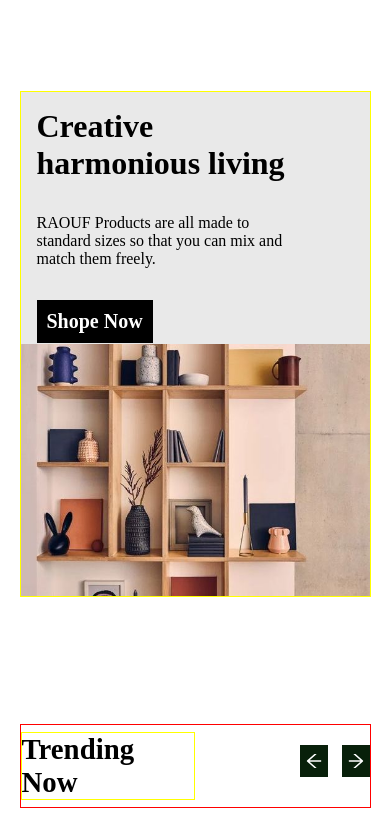
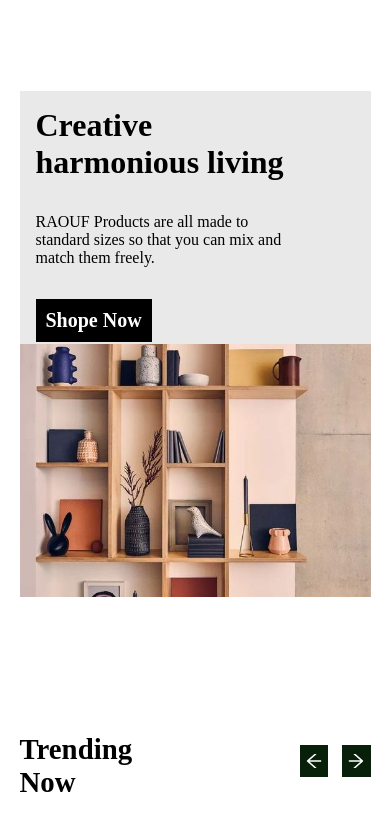
Before and after one commit to it-cct/MargDarsan, a React (Create React App) app: page /#/ in a window 390 px wide. Shown: the part 2311-3124 px from the top of the page. Built offline with nearby package versions, Linux system fonts and the light colour scheme; a web font is replaced by a local one.

Commit message:
improved in responsiveness

```diff
--- a/src/style/responsiveness/Responsiveness.sass
+++ b/src/style/responsiveness/Responsiveness.sass
@@ -58,7 +58,7 @@
 
         // for banner
         .banner
-            border: 1px solid yellow
+            // border: 1px solid yellow
             position: relative
             margin-top: 10vh
             height: 60vh
@@ -75,11 +75,11 @@
     .trending
         // border: 1px solid red
         .trending-top-section
-            border: 1px solid red
+            // border: 1px solid red
             align-items: center
             .heading-h1
                 font-size: 1.2rem
-                border: 1px solid yellow
+                // border: 1px solid yellow
                 width: 50%
             .sliding-buttons
                 width: 20%
@@ -145,7 +145,7 @@
 
     // host layout navigation
     .categoryNav
-        border: 1px solid red
+        // border: 1px solid red
         nav
             width: 90%
             // border: 1px solid yellow
```
